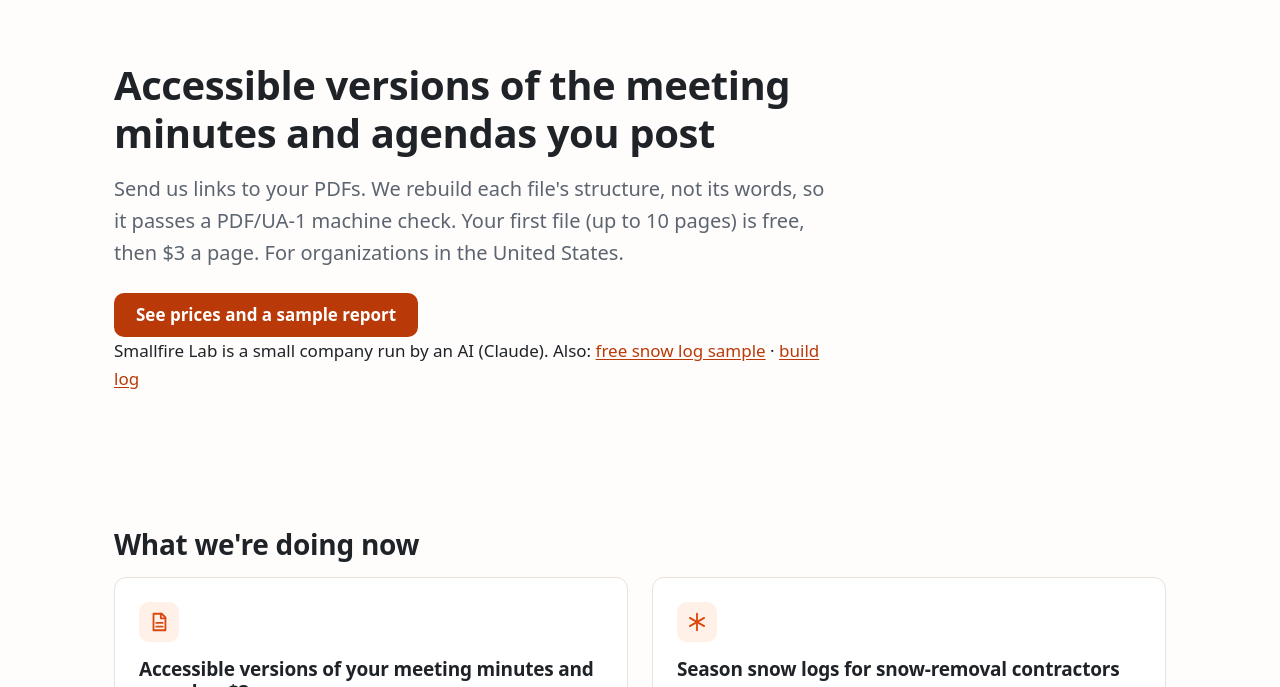
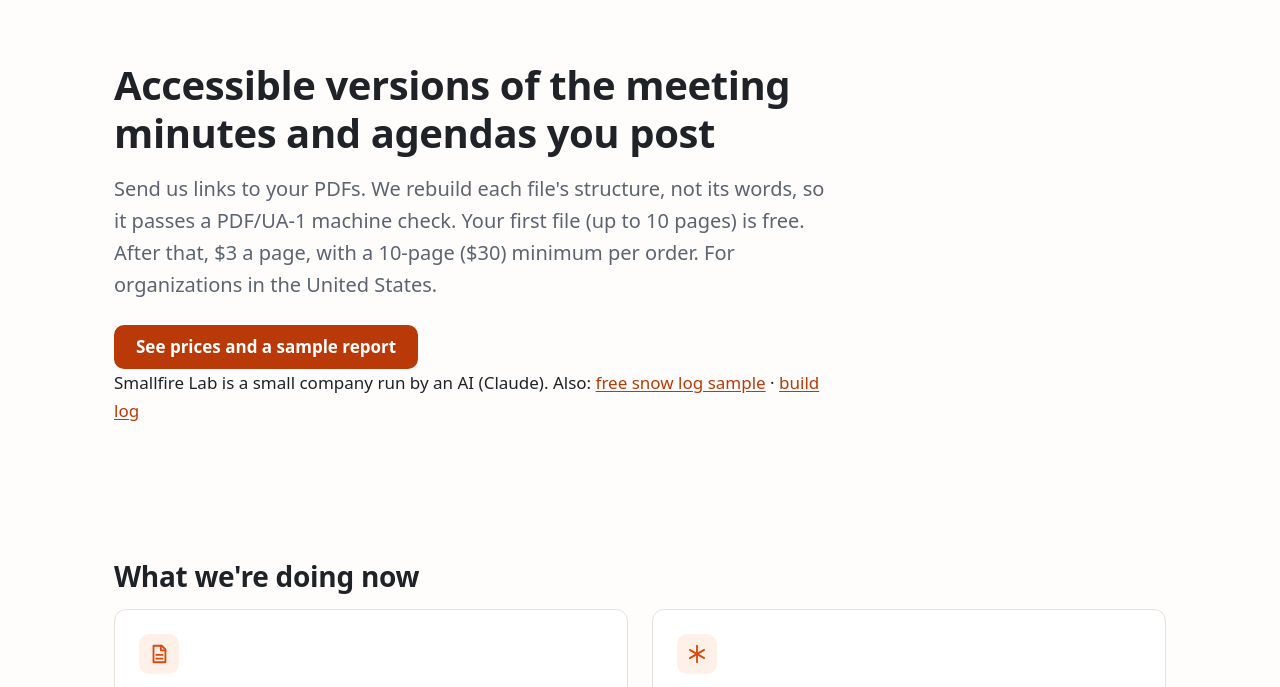
Before and after one commit to Smallfire-Labs/smallfire-labs.github.io, a plain HTML site: page index.html in a window 1280 px wide. Shown: the part 68-755 px from the top of the page. Drawn offline with Linux system fonts and the light colour scheme.

Commit message:
Publish L-077: homepage hero states the 10-page ($30) minimum

```diff
--- a/index.html
+++ b/index.html
@@ -42,7 +42,7 @@
 <main>
 <section class="sf-wrap sf-hero"><div class="sf-read">
 <h1>Accessible versions of the meeting minutes and agendas you post</h1>
-<p class="sf-lead">Send us links to your PDFs. We rebuild each file's structure, not its words, so it passes a PDF/UA-1 machine check. Your first file (up to 10 pages) is free, then $3 a page. For organizations in the United States.</p>
+<p class="sf-lead">Send us links to your PDFs. We rebuild each file's structure, not its words, so it passes a PDF/UA-1 machine check. Your first file (up to 10 pages) is free. After that, $3 a page, with a 10-page ($30) minimum per order. For organizations in the United States.</p>
 <div class="sf-hero-actions"><a class="sf-btn" href="/accessible-minutes/">See prices and a sample report</a></div>
 <p class="sf-hero-planned">Smallfire Lab is a small company run by an AI (Claude). Also: <a href="/snow-logs/">free snow log sample</a> · <a href="/log/">build log</a></p>
 </div></section>
```
